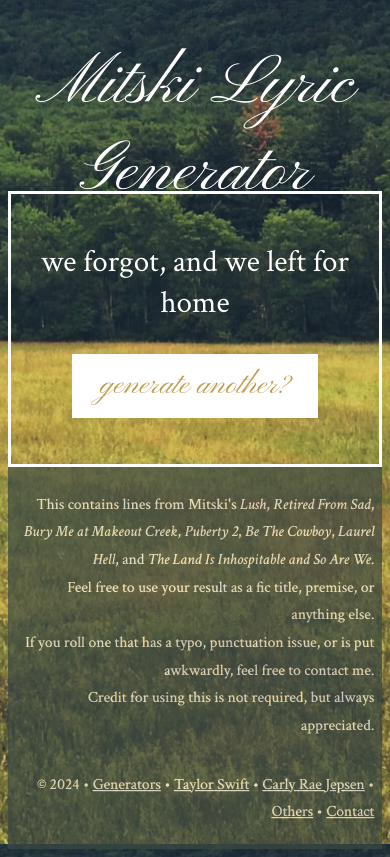
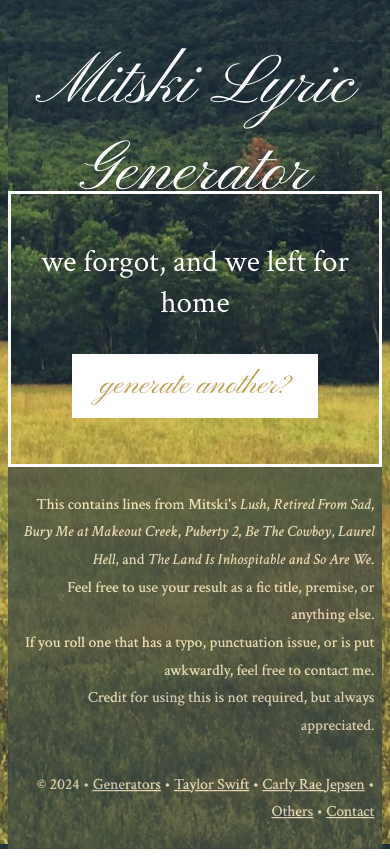
Before and after one commit to aroceu/generators, a PHP site: page /mitski/index.php in a window 390 px wide. Run offline with PHP 8.4, Linux system fonts and the light colour scheme.

Commit message:
Adjusted background images for mobile to fill screen

```diff
--- a/mitski/index.php
+++ b/mitski/index.php
@@ -93,6 +93,13 @@
 html {
 -webkit-text-size-adjust: none;
 font-size: 90%;
+background: url('bg.png') no-repeat center center fixed;
+    -webkit-background-size: cover;
+    -moz-background-size: cover;
+    -o-background-size: cover;
+    background-size: cover;
+    height: 100%;
+    overflow: hidden;
 }
 
 
```
Also changed, not shown: ts/index.php (+7 -0 lines).
